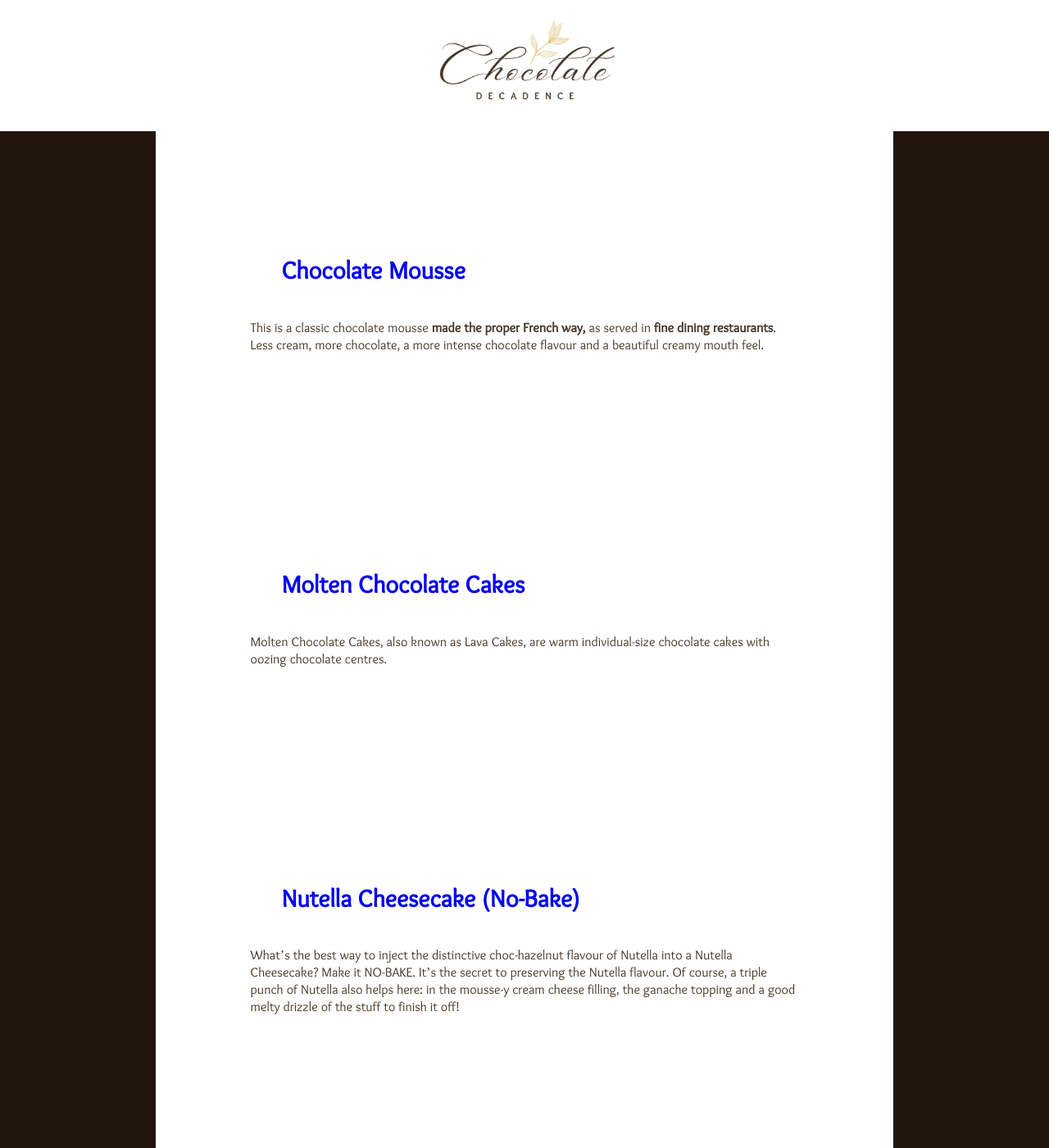
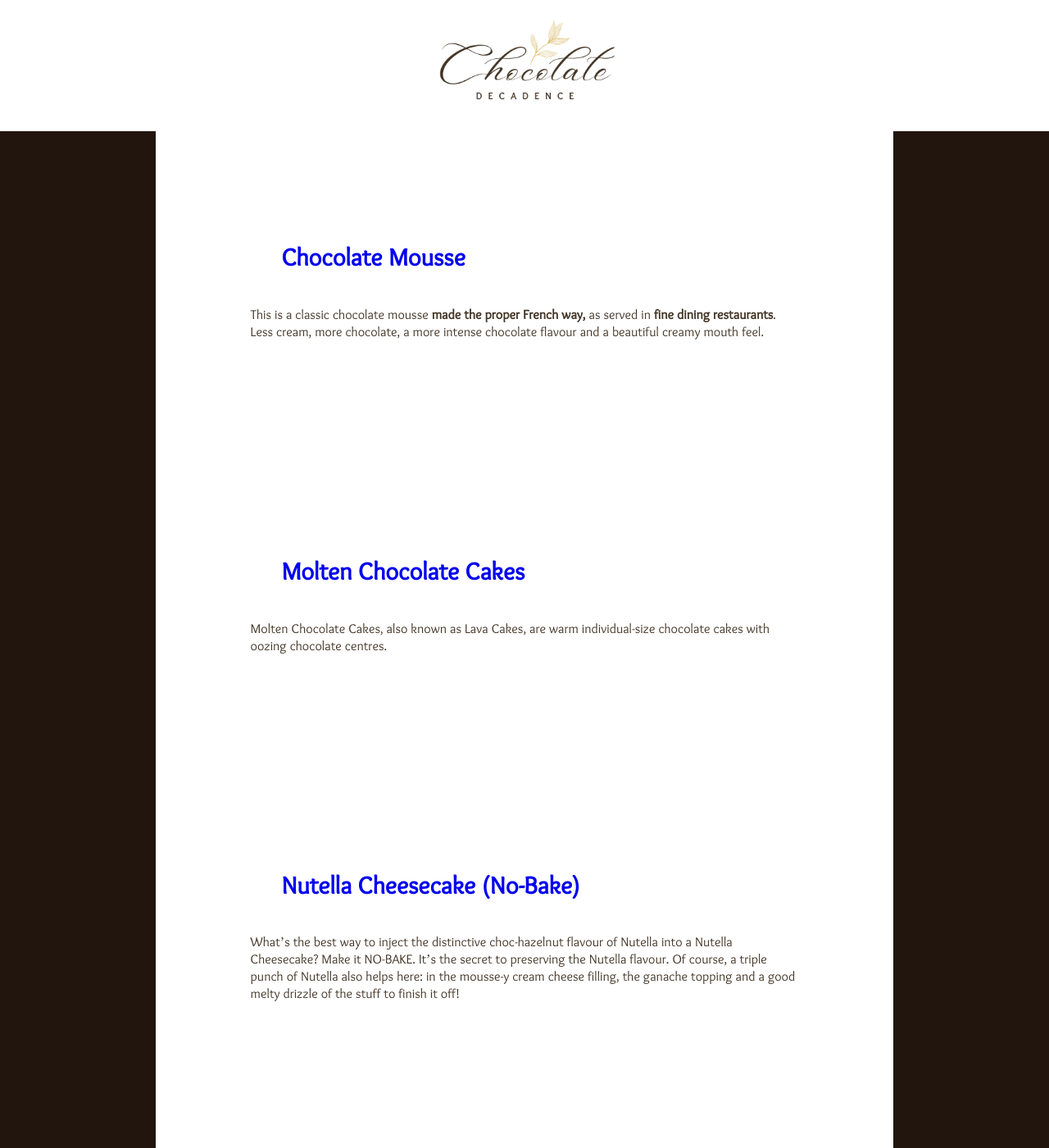
Before and after one commit to nicoleanncarter/recipes, a Jekyll site: the page built from pages/recipelisting.md, in a window 1280 px wide and 1400 px high. Shown: the whole window at 82% size. Built offline with Jekyll 4.4.1, drawn with Linux system fonts in a browser that asks for light colours.

Commit message:
Update recipes.css

```diff
--- a/styles/recipes.css
+++ b/styles/recipes.css
@@ -35,7 +35,7 @@ main {
 
 body {
 background-color: #21150d;
-margin-top: 10em;
+margin-top: 9em;
 }
 
 header {
```
